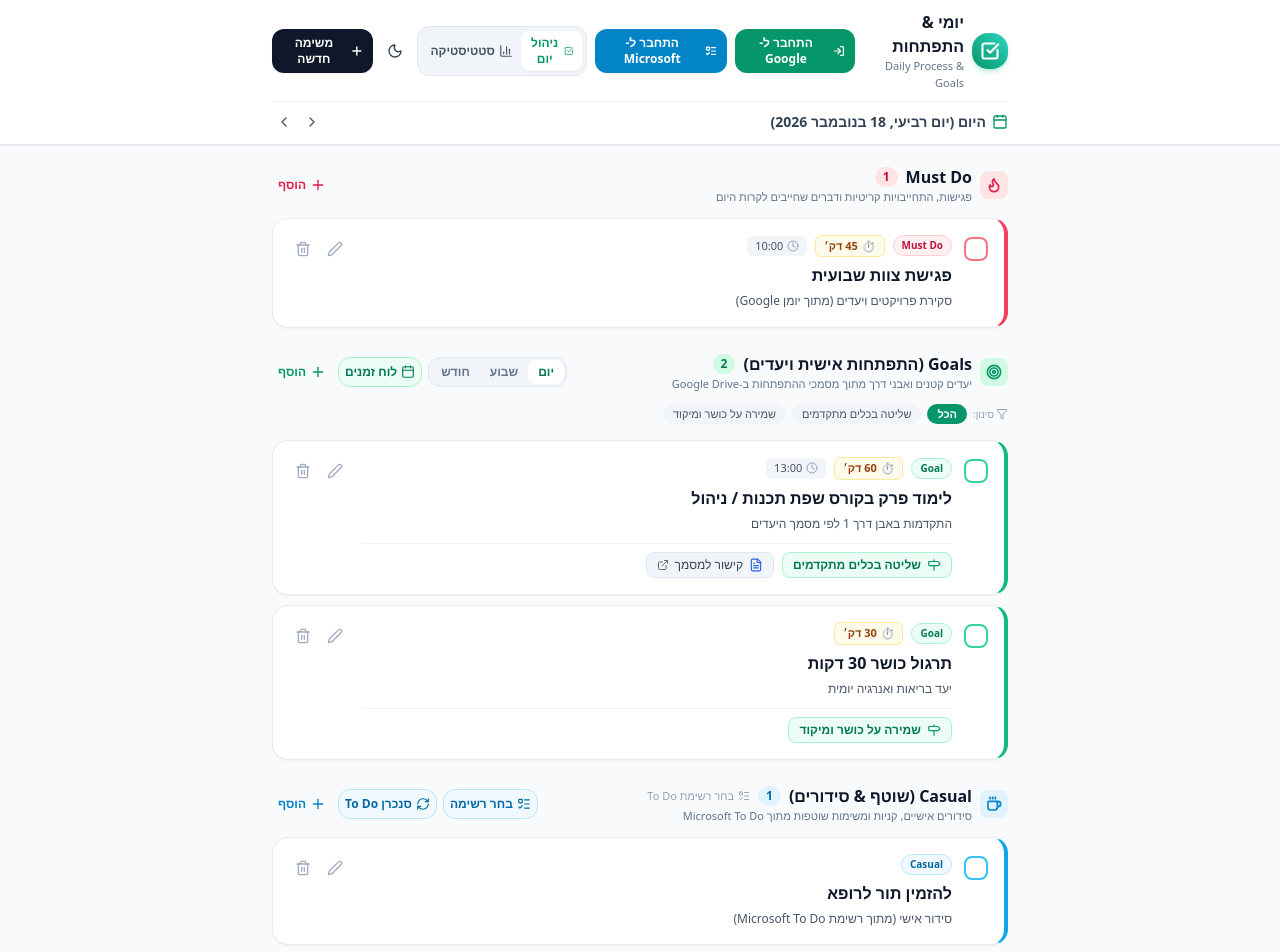
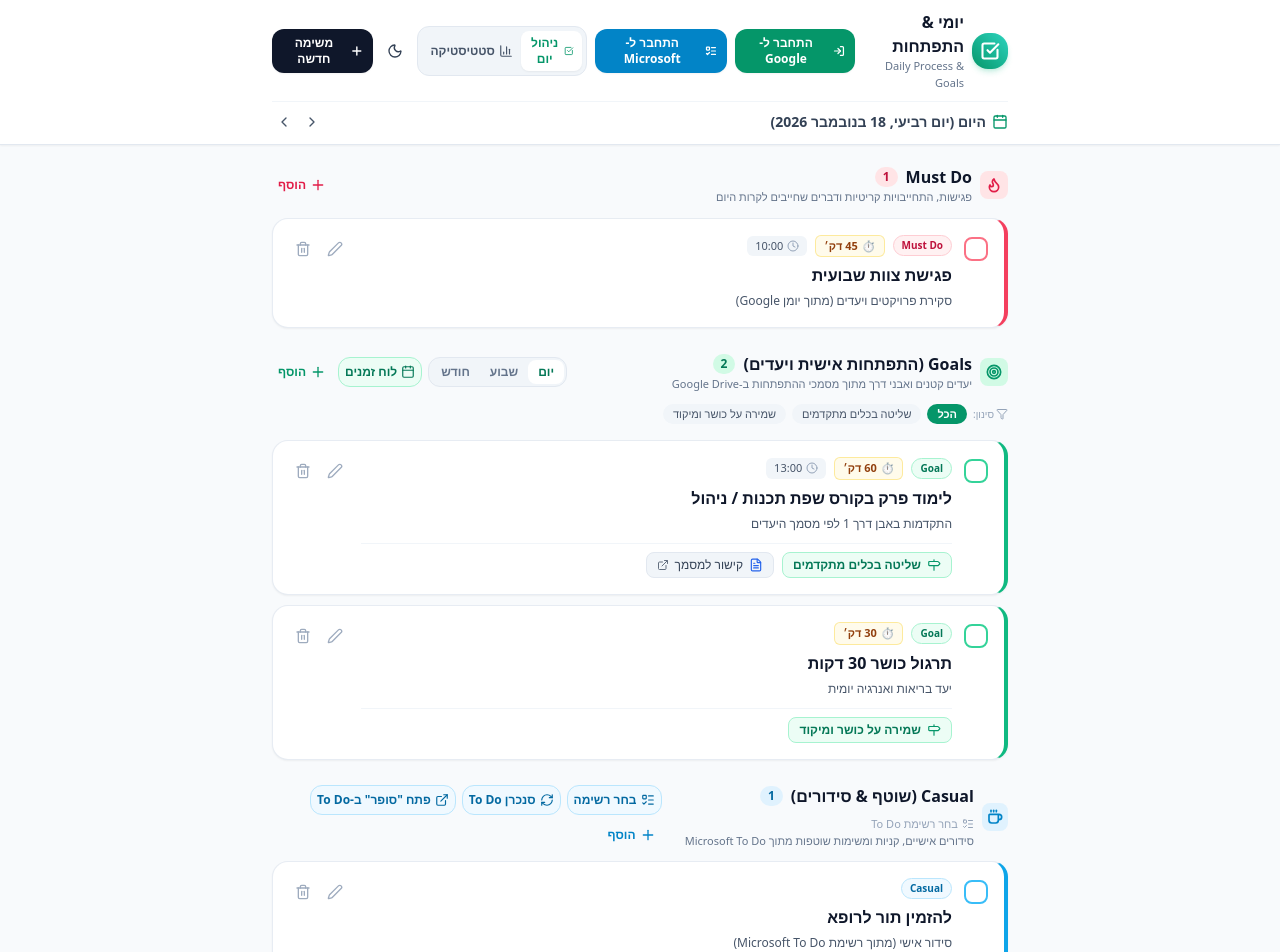
Before and after one commit to AlphaKate/daily-process, a React (Vite) app: page / in a window 1280 px wide. Shown: the top 952 px of the page. Built offline with nearby package versions, Linux system fonts and the light colour scheme.

Commit message:
Add direct link to shared Microsoft To Do list 'Super' in Casual section

```diff
--- a/src/components/DailyProcess.tsx
+++ b/src/components/DailyProcess.tsx
@@ -25,7 +25,8 @@ import {
   ArrowRightLeft,
   Milestone as MilestoneIcon,
   ListTodo,
-  RefreshCw
+  RefreshCw,
+  ExternalLink
 } from 'lucide-react';
 
 interface DailyProcessProps {
@@ -688,6 +689,18 @@ export const DailyProcess: React.FC<DailyProcessProps> = ({
               <span>{isSyncingToDo ? 'מסנכרן...' : 'סנכרן To Do'}</span>
             </button>
 
+            {/* Direct 1-tap link to "סופר" in Microsoft To Do */}
+            <a
+              href="https://to-do.microsoft.com/sharing?InvitationToken=cSHAtsnUNTW0E2q3AEdlYmuhB8FZ2Q3tILzClg0YBCn-KrWUF9s9KrPQZJrtOsYlCiEN015c05_7oQPJaeCRkA"
+              target="_blank"
+              rel="noopener noreferrer"
+              className="p-1.5 text-xs text-sky-700 dark:text-sky-300 bg-sky-50 dark:bg-sky-950/40 hover:bg-sky-100 dark:hover:bg-sky-900/50 rounded-xl border border-sky-200 dark:border-sky-800 flex items-center gap-1 font-semibold transition-colors shadow-2xs"
+              title="פתח את רשימת סופר באפליקציית Microsoft To Do"
+            >
+              <ExternalLink className="w-3.5 h-3.5" />
+              <span>פתח "סופר" ב-To Do</span>
+            </a>
+
             {/* Quick Add Casual Task */}
             <button
               type="button"
```
